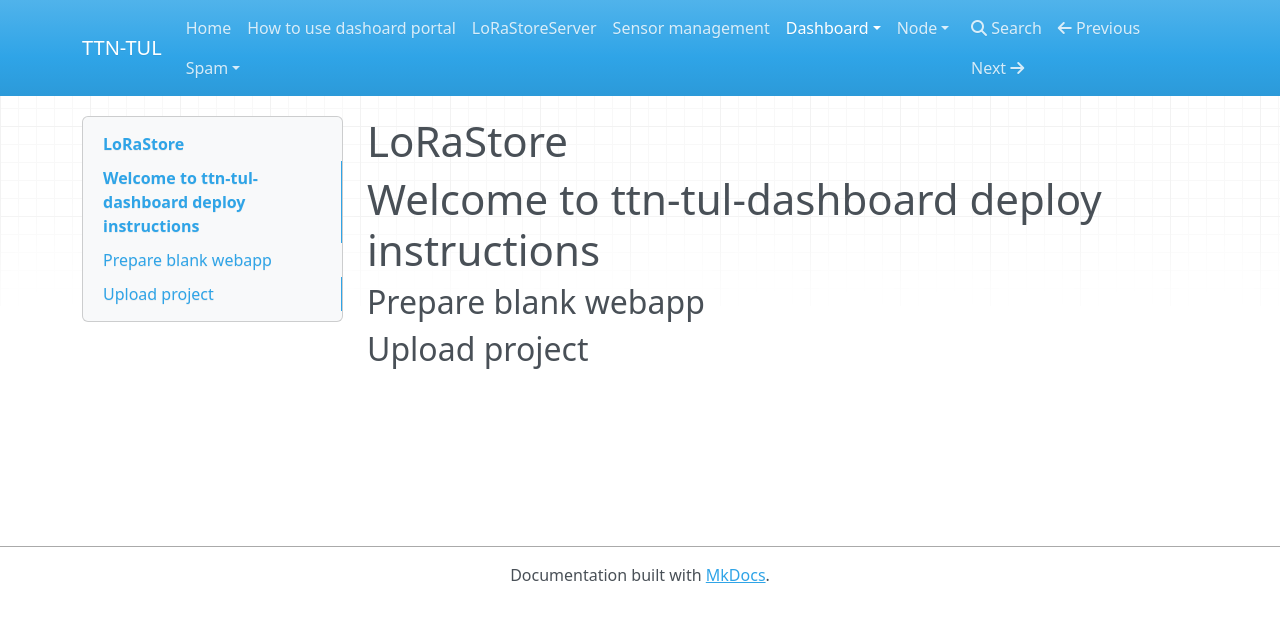
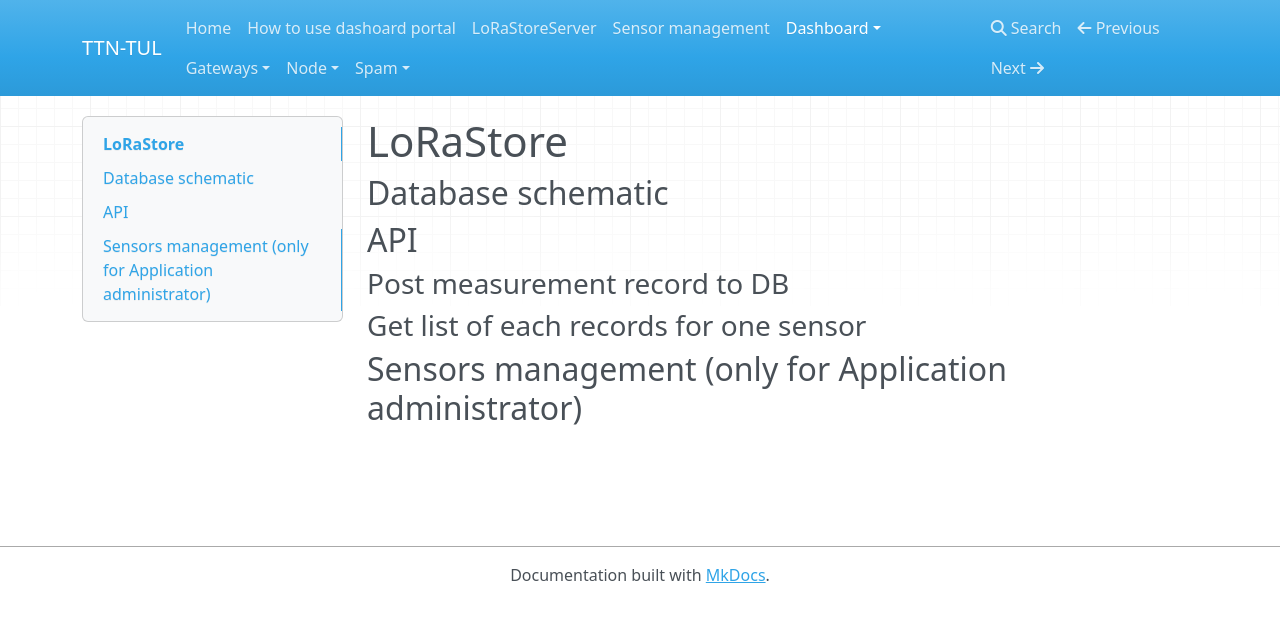
Before and after one commit to sosnus/iot-tul, an MkDocs documentation site: the page built from docs/Dashboard/LoRaStore.md, in a window 1280 px wide. Shown: the top 622 px of the page. Built offline with MkDocs 1.6.1, drawn with Linux system fonts in a browser that asks for light colours; nearby versions of some CDN libraries.

Commit message:
gateways added

```diff
--- a/docs/Dashboard/Dashboard.md
+++ b/docs/Dashboard/Authors.md
@@ -1,4 +1,5 @@
-Dashboard
+# Authors <Name>
+
 
 ## Authors 'iot-tul-dashboard'
 ### Stanisław Puławski `sosnus`
--- a/docs/Dashboard/Description.md
+++ b/docs/Dashboard/Description.md
@@ -1,4 +1,4 @@
-# Dashboard description <Name>
+# Description <Name>
 # API
 ## Application shows tables and charts of measurements taken from the sensors.
 ## Main Page
--- a/docs/Dashboard/LoRaStore.md
+++ b/docs/Dashboard/LoRaStore.md
@@ -1,7 +1,12 @@
-# LoRaStore
-# Welcome to ttn-tul-dashboard deploy instructions
+# LoRaStore <Name>
 
-## Prepare blank webapp
+## Database schematic
+
+## API
+
+### Post measurement record to DB
+
+### Get list of each records for one sensor
 
 
-## Upload project
+## Sensors management (only for Application administrator)
```
Also changed, not shown: docs/Gateways/administrators.md (added, +14 -0 lines), docs/Gateways/description.md (added, +6 -0 lines), docs/index.md (+18 -54 lines), docs/img/gateway/open.jpg (added), docs/img/logo-ttn-tul - Copy.png (added).
